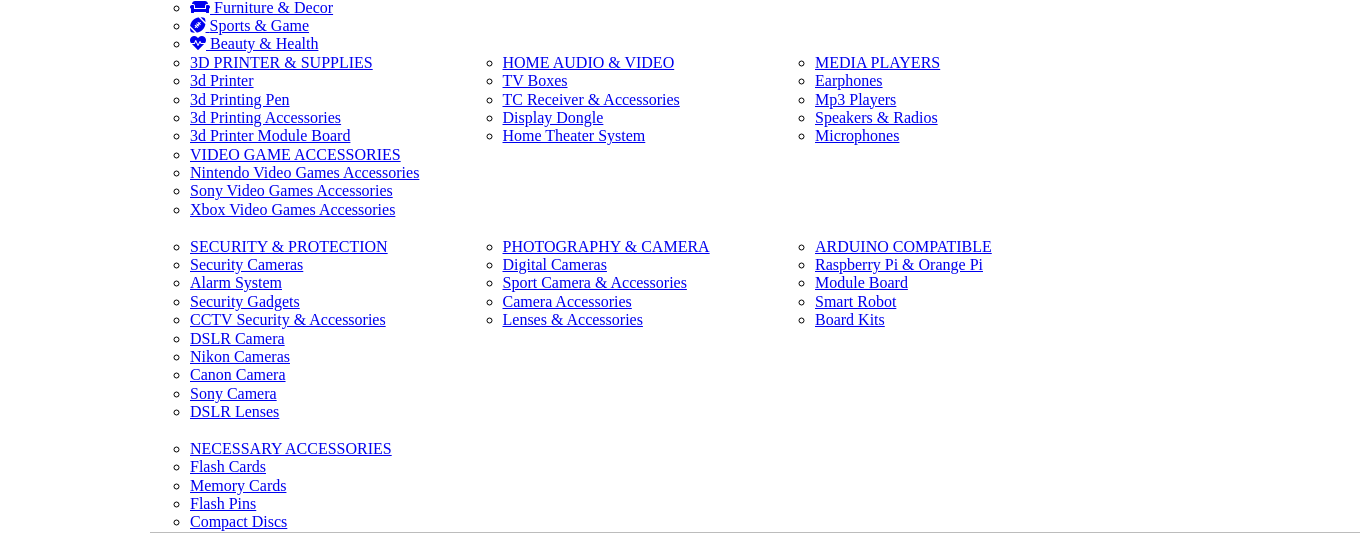
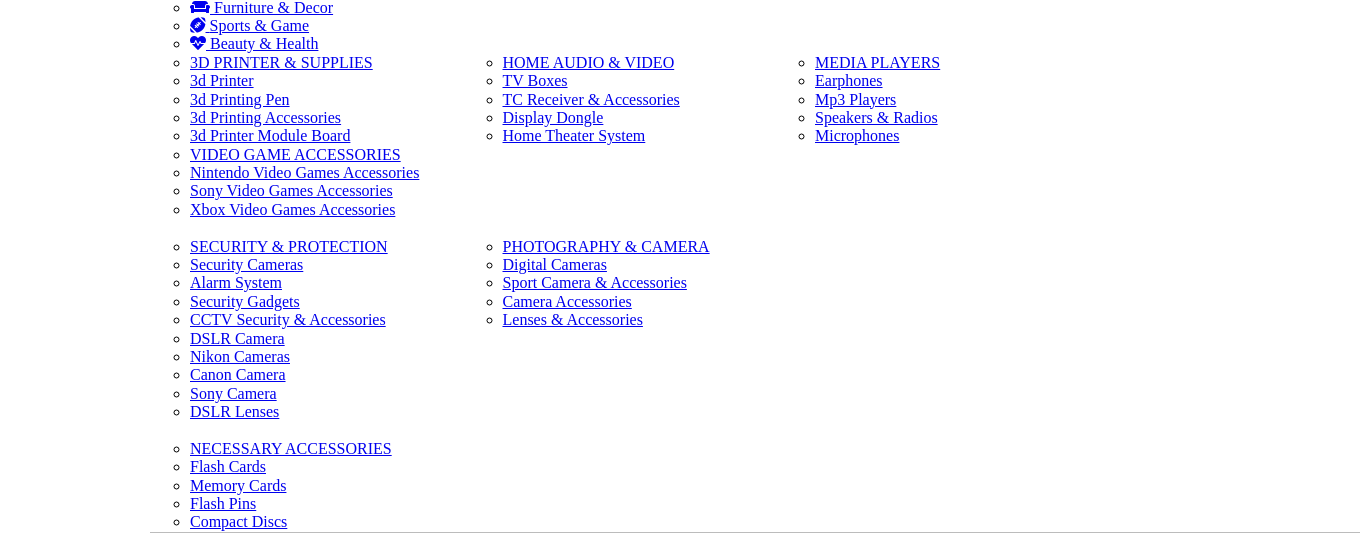
Before and after one commit to amilmshaji/Sanitaryware_Online_Shop, a Django app: template templates/dash-payment-option.html in a window 1360 px wide. Shown: the part 593-1126 px from the top of the page. Run offline with Django 4.2, Linux system fonts and the light colour scheme; the template is opened without the code that fills it, so the values that code supplies are empty.

Commit message:
Update dash-payment-option.html

```diff
--- a/templates/dash-payment-option.html
+++ b/templates/dash-payment-option.html
@@ -363,21 +363,7 @@
                                                         </div>
                                                         <div class="col-lg-3">
                                                             <ul>
-                                                                <li class="mega-list-title">
-
-                                                                    <a href="shop-side-version-2.html">ARDUINO COMPATIBLE</a></li>
-                                                                <li>
-
-                                                                    <a href="shop-side-version-2.html">Raspberry Pi & Orange Pi</a></li>
-                                                                <li>
-
-                                                                    <a href="shop-side-version-2.html">Module Board</a></li>
-                                                                <li>
-
-                                                                    <a href="shop-side-version-2.html">Smart Robot</a></li>
-                                                                <li>
-
-                                                                    <a href="shop-side-version-2.html">Board Kits</a></li>
+
                                                             </ul>
                                                         </div>
                                                         <div class="col-lg-3">
```
